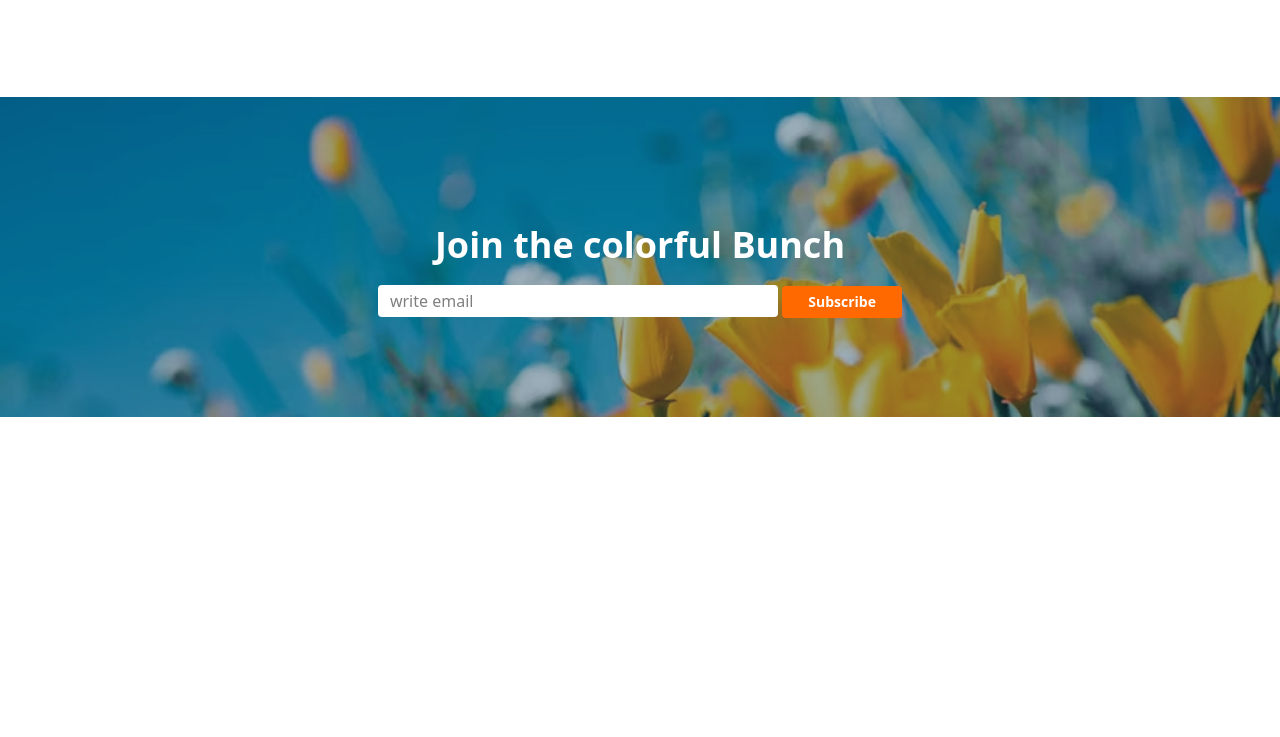
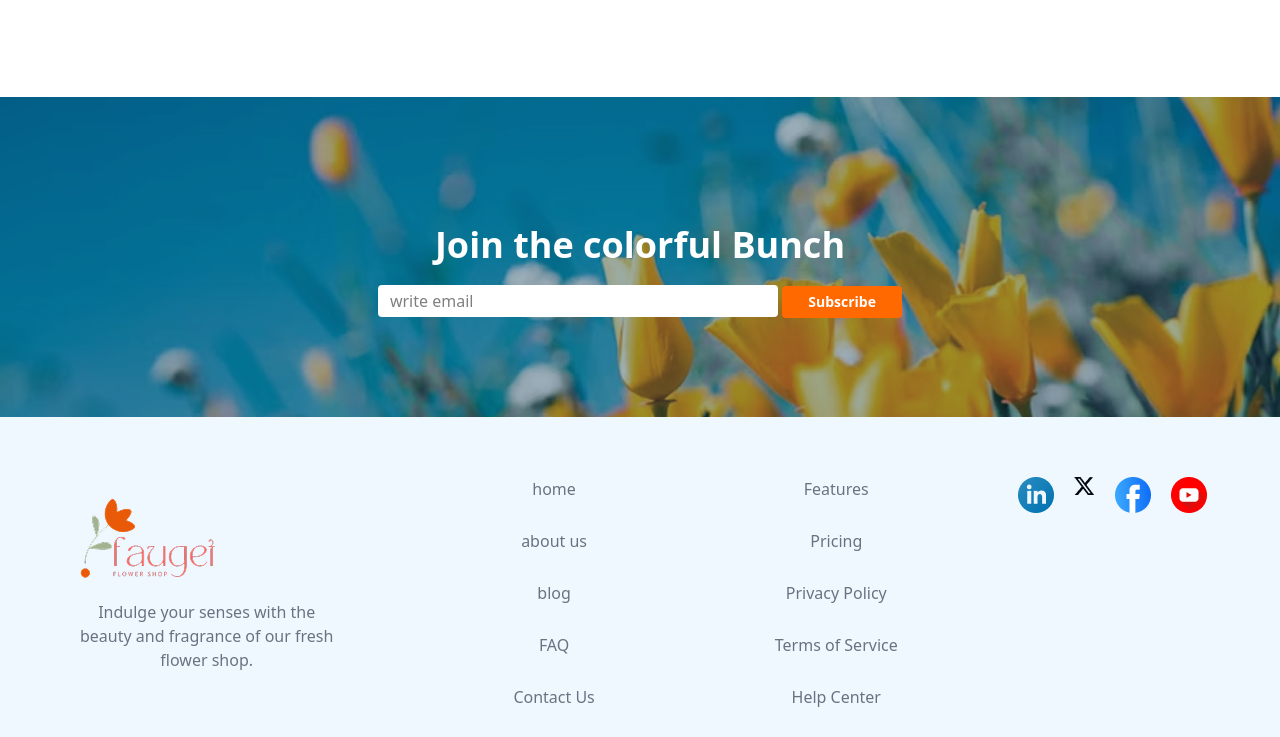
Before and after one commit to Alaminislamtuhin/my-2nd-assignment, a plain HTML site: page index.html in a window 1280 px wide. Shown: the part 2307-3044 px from the top of the page. Before the commit the page ends 2724 px from the top, so only its background shows below. Drawn offline with nearby package versions, Linux system fonts and the light colour scheme.

Commit message:
added the footer section

```diff
--- a/index.html
+++ b/index.html
@@ -152,6 +152,46 @@
 
         </div>
     </section>
+    <footer class="h-80 flex text-center" style="background-color: aliceblue;">
+        <div class="items-center mt-20 ml-20">
+            <img src="assets/logo.png" alt="">
+            <p class="font-normal text-gray-500 mt-5">Indulge your senses with the <br> beauty and fragrance of our fresh <br> flower shop. </p>
+        </div>
+        <div class="ml-45 ">
+            <ul class="font-normal text-gray-500 gap-y-2">
+                <li class="mt-15">home</li>
+                <li class="mt-7">about us</li>
+                <li class="mt-7">blog</li>
+                <li class="mt-7">FAQ</li>
+                <li class="mt-7">Contact Us</li>
+
+            </ul>
+        </div>
+        <div class="ml-45">
+            <ul class="font-normal text-gray-500">
+                <li class="mt-15">Features</li>
+                <li class="mt-7">Pricing</li>
+                <li class="mt-7">Privacy Policy</li>
+                <li class="mt-7">Terms of Service</li>
+                <li class="mt-7">Help Center</li>
+            </ul>
+        </div>
+        <div class=" ml-25 flex mt-15 text-center">
+        <div class="ml-5">
+            <img src="assets/icon-linkedin.png" alt="">
+        </div>
+        <div class="ml-5">
+            <img src="assets/icon-twitter.png" alt="">
+        </div>
+        <div class="ml-5">
+            <img src="assets/icon-facebook.png" alt="">
+        </div>
+        <div class="ml-5">
+            <img src="assets/icon-youtube.png" alt="">
+        </div>
+        </div>
+
+    </footer>
 
 </body>
 </html>
```
